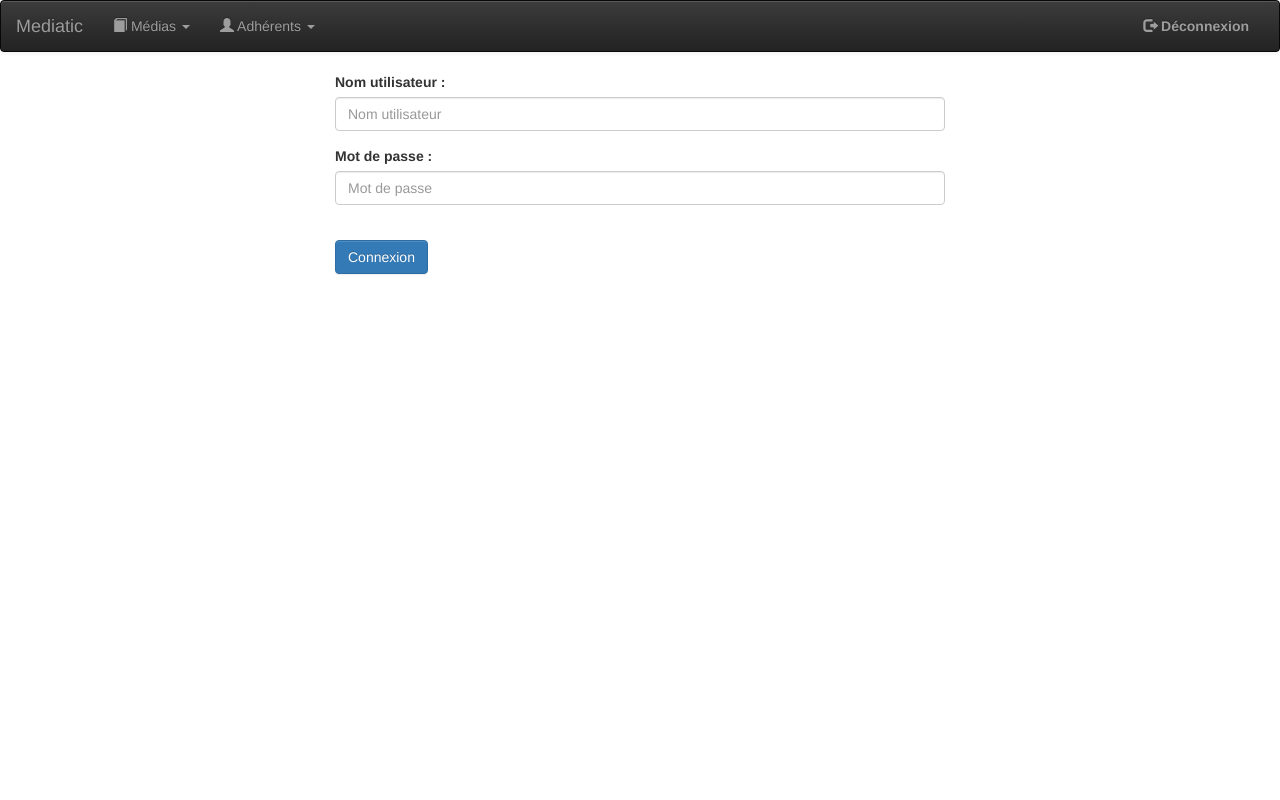
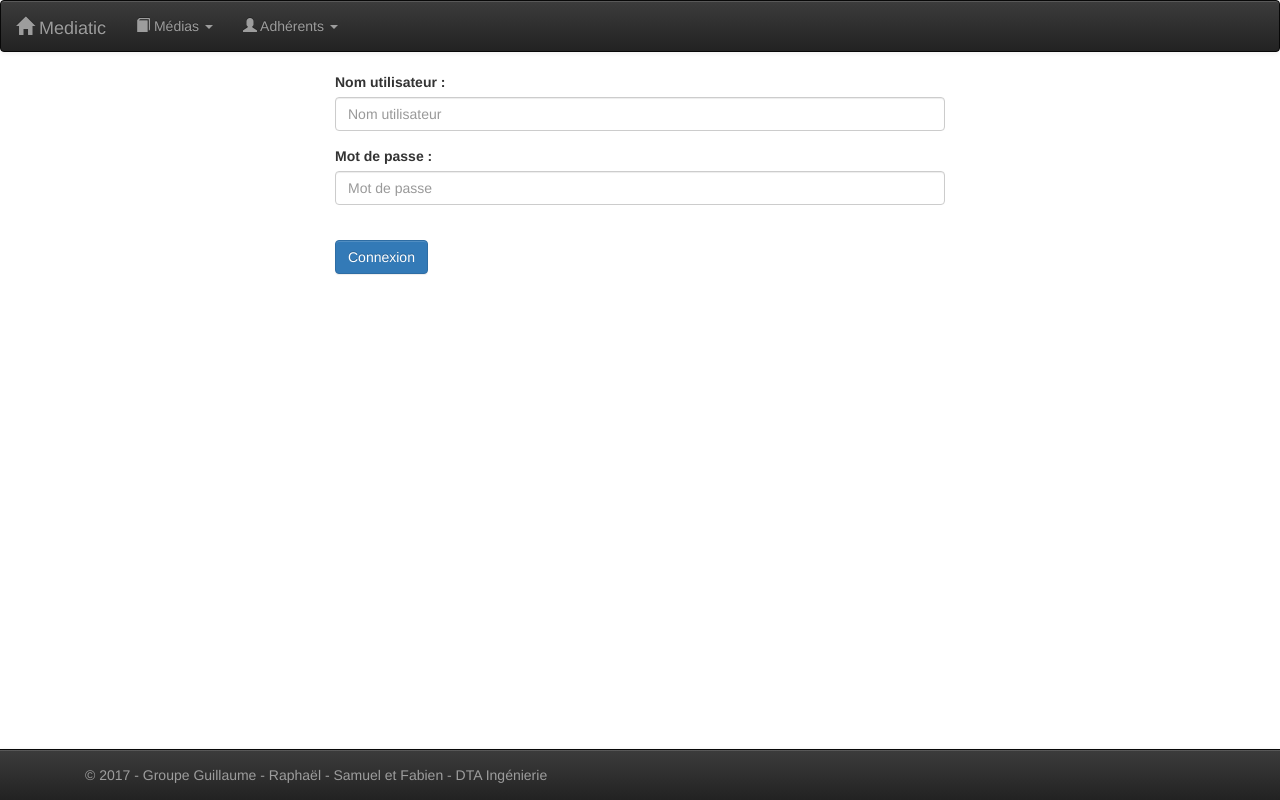
Before and after one commit to Samyo34/mediatic, a plain HTML site: page src/main/webapp/maquette/login.html in a window 1280 px wide. Drawn offline with Linux system fonts and the light colour scheme; files that its build step writes are made by us from their sources.

Commit message:
modification login/login_erreur bouton déconnexion supprimer

```diff
--- a/src/main/webapp/maquette/login.html
+++ b/src/main/webapp/maquette/login.html
@@ -20,7 +20,7 @@
 		        <span class="icon-bar"></span>
 		        <span class="icon-bar"></span>
 		      </button>
-		      <a class="navbar-brand" href="rechercheMedia.html">Mediatic</a>
+		      <a class="navbar-brand" href="rechercheMedia.html"><span class="glyphicon glyphicon-home"></span> Mediatic</a>
 		    </div>
 
 		    <div class="collapse navbar-collapse" id="bs-example-navbar-collapse-1">
@@ -42,11 +42,11 @@
 		          </ul>
 		        </li>
 		      </ul>
-		      <ul class="nav navbar-nav navbar-right">
+		     <!--  <ul class="nav navbar-nav navbar-right">
 		        <li class="dropdown">
 		          <a href="#" data-toggle="dropdown"><span class="glyphicon glyphicon-log-out"></span> <b>Déconnexion</b></a>
 		        </li>
-		      </ul>
+		      </ul> -->
 		    </div>
 		  </div>
 		</nav>
@@ -69,6 +69,11 @@
 	</main>
 
 	<footer>
+	<div class="navbar navbar-default navbar-fixed-bottom navbar-inverse">
+	    <div class="container">
+	      <p class="navbar-text pull-center">© 2017 - Groupe Guillaume - Raphaël - Samuel et Fabien - DTA Ingénierie</p>
+	    </div>
+  	</div>
 	<script src="js/jquery-3.1.1.min.js"></script>
 	<script src="js/underscore.min.js"></script>
 	<script src="js/bootstrap.min.js"></script>
```
Also changed, not shown: src/main/webapp/maquette/login_erreur.html (+8 -3 lines).
